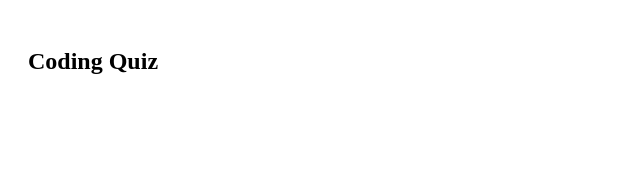
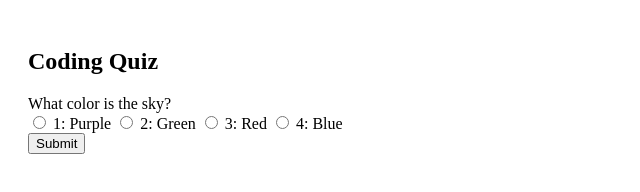
Before and after one commit to stepheff1994/module4challenge, a plain HTML site: page index.html in a window 1280 px wide. Shown: the whole page, without its empty margins (0-640 px from the left). Drawn offline with Linux system fonts and the light colour scheme.

Commit message:
variables

```diff
--- a/assets/js/script.js
+++ b/assets/js/script.js
@@ -0,0 +1,98 @@
+//variables
+var containQ = document.querySelector("#questions")
+var containA = document.querySelector("#answers")
+var submitBtn = document.querySelector("#submit")
+
+
+  let questions = [
+    {
+      question: "What color is the sky?",
+      answers: {
+        1: "Purple",
+        2: "Green",
+        3: "Red",
+        4: "Blue"
+      },
+      correct: "4",
+    },
+    {
+      question: "Who discovered gravity?",
+      answers: {
+        1: "Purple",
+        2: "Green",
+        3: "Red",
+        4: "Blue"
+      },
+      correct: "2"
+    },
+    {
+      question: "What is the best programming language?",
+      answers: {
+        1: "Purple",
+        2: "Green",
+        3: "Red",
+        4: "Blue"
+      },
+      correct: "3"
+    },
+    {
+      question: "When did the Titanic sink?",
+      answers: {
+        1: "Purple",
+        2: "Green",
+        3: "Red",
+        4: "Blue"
+      },
+      correct: "4"
+    },
+    {
+      question: "When did the first Star Wars come out?",
+      answers: {
+        1: "Purple",
+        2: "Green",
+        3: "Red",
+        4: "Blue"
+      },
+      correct: "3"
+    }
+  ]
+
+ //quiz functions
+ // 4 label tags for each question
+ //
+
+
+
+
+ function buildQuestions() {
+    let answersOpt =
+    `<label>
+        <input type="radio" name="question1" value="1">
+        1: ${questions[0].answers["1"]}
+
+    </label>
+    <label>
+        <input type="radio" name="question1" value="2">
+        2: ${questions[0].answers["2"]}
+	</label>
+    <label>
+        <input type="radio" name="question1" value="3">
+        3: ${questions[0].answers["3"]}
+    </label>
+    <label>
+        <input type="radio" name="question1" value="4">
+        4: ${questions[0].answers["4"]}
+    </label>`
+
+
+
+    let question1 = `<div> ${questions[0].question}</div>`
+    containQ.innerHTML= question1 + answersOpt
+
+    //containQ.appendChild(answersOpt)
+
+
+
+ }
+
+buildQuestions()
--- a/index.html
+++ b/index.html
@@ -10,6 +10,12 @@
     <header>
     <h2 class= "title">Coding Quiz</h2>
     </header>
+    <section>
+        <div id="questions"></div>
+        <div id="answers"></div>
+        <button id="submit">Submit</button>
+    </section>
+
 
 
 
```
